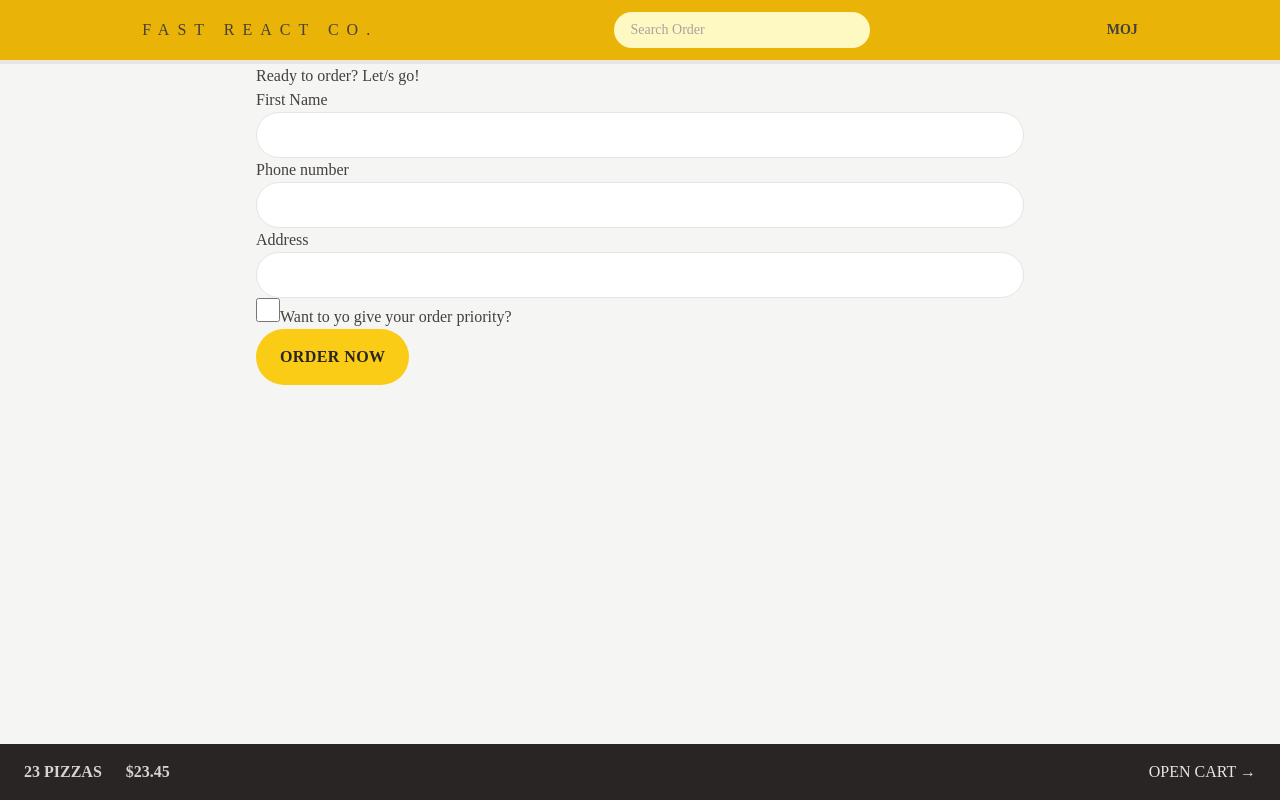
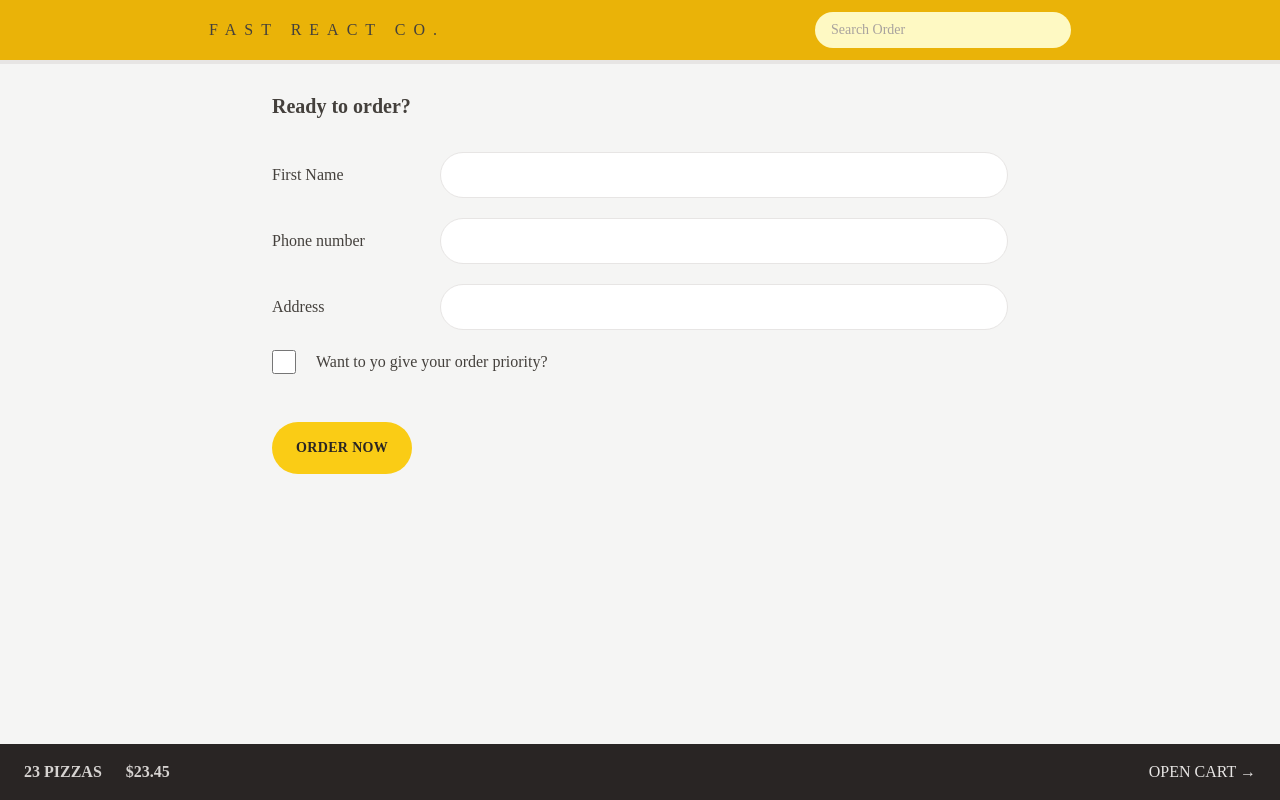
Before and after one commit to mojvaf/fast-pizza, a React (Vite) app: page /order/new in a window 1280 px wide. Built offline with nearby package versions, Linux system fonts and the light colour scheme.

Commit message:
start with redux

```diff
--- a/package.json
+++ b/package.json
@@ -10,8 +10,10 @@
     "preview": "vite preview"
   },
   "dependencies": {
+    "@reduxjs/toolkit": "^2.2.1",
     "react": "^18.2.0",
     "react-dom": "^18.2.0",
+    "react-redux": "^9.1.0",
     "react-router-dom": "^6.22.0"
   },
   "devDependencies": {
--- a/src/features/cart/Cart.jsx
+++ b/src/features/cart/Cart.jsx
@@ -29,7 +29,7 @@ function Cart() {
   const cart = fakeCart;
 
   return (
-    <div className="px-4 py-3">
+    <div className="px-4 py-3 ">
       <LinkButton to="/menu">&larr; Back to menu</LinkButton>
 
       <h2 className="mt-7 text-xl font-semibold">Your cart, %NAME%</h2>
--- a/src/features/order/CreateOrder.jsx
+++ b/src/features/order/CreateOrder.jsx
@@ -47,31 +47,40 @@ function CreateOrder() {
   const cart = fakeCart;
 
   return (
-    <div>
-      <h2>Ready to order? Let/s go!</h2>
+    <div className="px-4 py-7">
+      <h2 className="mb-8 text-xl font-semibold">Ready to order?</h2>
       {/*<Form method='POST' action="/order/new"*/}
       <Form method="POST">
-        <div>
-          <label>First Name</label>
-          <input type="text" name="customer" required className="input" />
+        <div className="mb-5 flex flex-col gap-2 sm:flex-row sm:items-center">
+          <label className="sm:basis-40">First Name</label>
+          <input type="text" name="customer" required className="input grow" />
         </div>
 
-        <div>
-          <label>Phone number</label>
-          <div>
-            <input type="tel" name="phone" required className="input" />
-          </div>
-          {formErrors?.phone && <p>{formErrors.phone}</p>}
-        </div>
-
-        <div>
-          <label>Address</label>
-          <div>
-            <input type="text" name="address" required className="input" />
+        <div className="mb-5 flex flex-col gap-2 sm:flex-row sm:items-center">
+          <label className="sm:basis-40">Phone number</label>
+          <div className="grow">
+            <input type="tel" name="phone" required className="input w-full" />
+            {formErrors?.phone && (
+              <p className="mt-2 rounded-md bg-red-100 p-2 text-xs text-red-700">
+                {formErrors.phone}
+              </p>
+            )}
           </div>
         </div>
 
-        <div>
+        <div className="mb-5 flex flex-col gap-2 sm:flex-row sm:items-center">
+          <label className="sm:basis-40">Address</label>
+          <div className="grow">
+            <input
+              type="text"
+              name="address"
+              required
+              className="input w-full"
+            />
+          </div>
+        </div>
+
+        <div className="mb-12 flex items-center gap-5">
           <input
             type="checkbox"
             name="priority"
@@ -81,7 +90,9 @@ function CreateOrder() {
             // value={withPriority}
             // onChange={(e) => setWithPriority(e.target.checked)}
           />
-          <label htmlFor="priority">Want to yo give your order priority?</label>
+          <label htmlFor="priority" className="font-medium">
+            Want to yo give your order priority?
+          </label>
         </div>
 
         <div>
--- a/src/features/order/Order.jsx
+++ b/src/features/order/Order.jsx
@@ -1,44 +1,72 @@
 // Test ID: IIDSAT
 
-import { useLoaderData } from "react-router-dom";
-import { getOrder } from "../../services/apiRestaurant";
+import { useLoaderData } from 'react-router-dom';
+import { getOrder } from '../../services/apiRestaurant';
 import {
   calcMinutesLeft,
   formatCurrency,
   formatDate,
-} from "../../utils/helpers";
+} from '../../utils/helpers';
+import OrderItem from './OrderItem';
 
 function Order() {
   const order = useLoaderData();
   // Everyone can search for all orders, so for privacy reasons we're gonna gonna exclude names or address, these are only for the restaurant staff
-  const { status, priority, priorityPrice, orderPrice, estimatedDelivery } =
-    order;
+  const {
+    status,
+    priority,
+    priorityPrice,
+    orderPrice,
+    estimatedDelivery,
+    cart,
+  } = order;
   const deliveryIn = calcMinutesLeft(estimatedDelivery);
 
   return (
-    <div>
-      <div>
-        <h2>Status</h2>
+    // space is used instead of flex
+    <div className="space-y-8 px-4 py-6">
+      <div className="flex flex-wrap items-center justify-between gap-2">
+        <h2 className="text-xl font-semibold">order #{'id'} state</h2>
 
-        <div>
-          {priority && <span>Priority</span>}
-          <span>{status} order</span>
+        <div className="space-x-2">
+          {priority && (
+            <span className="rounded-full bg-red-500 px-3 py-1 text-sm font-semibold uppercase tracking-wide text-red-50">
+              Priority
+            </span>
+          )}
+          <span className="rounded-full bg-green-500 px-3 py-1 text-sm font-semibold uppercase tracking-wide text-green-50">
+            {status} order
+          </span>
         </div>
       </div>
 
-      <div>
-        <p>
+      <div className="bg flex flex-wrap items-center justify-between gap-2 bg-stone-200 px-6 py-5">
+        <p className="font-medium">
           {deliveryIn >= 0
             ? `Only ${calcMinutesLeft(estimatedDelivery)} minutes left 😃`
-            : "Order should have arrived"}
+            : 'Order should have arrived'}
         </p>
-        <p>(Estimated delivery: {formatDate(estimatedDelivery)})</p>
+        <p className="text-xs text-stone-500">
+          (Estimated delivery: {formatDate(estimatedDelivery)})
+        </p>
       </div>
-
-      <div>
-        <p>Price pizza: {formatCurrency(orderPrice)}</p>
-        {priority && <p>Price priority: {formatCurrency(priorityPrice)}</p>}
-        <p>To pay on delivery: {formatCurrency(orderPrice + priorityPrice)}</p>
+      <ul className="dive-stone-200 divide-y border-b border-t">
+        {cart.map((item) => (
+          <OrderItem key={item.id} item={item} />
+        ))}
+      </ul>
+      <div className="space-y-2 bg-stone-200 px-6 py-5">
+        <p className="text-sm font-medium text-stone-600">
+          Price pizza: {formatCurrency(orderPrice)}
+        </p>
+        {priority && (
+          <p className="text-sm font-medium text-stone-600">
+            Price priority: {formatCurrency(priorityPrice)}
+          </p>
+        )}
+        <p className="text-sm font-bold text-stone-600">
+          To pay on delivery: {formatCurrency(orderPrice + priorityPrice)}
+        </p>
       </div>
     </div>
   );
--- a/src/features/order/OrderItem.jsx
+++ b/src/features/order/OrderItem.jsx
@@ -1,13 +1,15 @@
-function OrderItem({ item, isLoadingIngredients, ingredients }) {
+import { formatCurrency } from '../../utils/helpers';
+
+function OrderItem({ item }) {
   const { quantity, name, totalPrice } = item;
 
   return (
-    <li>
-      <div>
+    <li className="py-3">
+      <div className="flex items-center justify-between gap-2 text-sm">
         <p>
-          <span>{quantity}&times;</span> {name}
+          <span className="font-bold">{quantity}&times;</span> {name}
         </p>
-        <p>{formatCurrency(totalPrice)}</p>
+        <p className="font-bold">{formatCurrency(totalPrice)}</p>
       </div>
     </li>
   );
--- a/src/features/user/UserName.jsx
+++ b/src/features/user/UserName.jsx
@@ -1,5 +1,11 @@
-function username() {
-  return <div className="hidden text-sm font-semibold md:block">Moj</div>;
+import { useSelector } from 'react-redux';
+
+function Username() {
+  const username = useSelector((state) => state.user.username);
+  if (!username) return null;
+  return (
+    <div className="hidden text-sm font-semibold md:block">{username}</div>
+  );
 }
 
-export default username;
+export default Username;
--- a/src/features/user/userSlice.js
+++ b/src/features/user/userSlice.js
@@ -1,4 +1,4 @@
-function getPosition() {
+/*function getPosition() {
   return new Promise(function (resolve, reject) {
     navigator.geolocation.getCurrentPosition(resolve, reject);
   });
@@ -19,3 +19,24 @@ async function fetchAddress() {
   // 3) Then we return an object with the data that we are interested in
   return { position, address };
 }
+*/
+
+import { createSlice } from '@reduxjs/toolkit';
+
+const initialState = {
+  username: '',
+};
+
+const userSlice = createSlice({
+  name: 'user',
+  initialState,
+  reducers: {
+    updateName(state, action) {
+      state.username = action.payload;
+    },
+  },
+});
+
+export const { updateName } = userSlice.actions;
+
+export default userSlice.reducer;
--- a/src/index.css
+++ b/src/index.css
@@ -4,7 +4,7 @@
 
 @layer components {
   .input {
-    @apply w-full rounded-full border border-stone-200 px-4
+    @apply rounded-full border border-stone-200 px-4
     py-2 text-sm
     transition-all duration-300 placeholder:text-stone-400
     focus:outline-none focus:ring focus:ring-yellow-400 md:px-6 md:py-3;
--- a/src/main.jsx
+++ b/src/main.jsx
@@ -1,9 +1,14 @@
-import React from "react";
-import ReactDOM from "react-dom/client";
-import App from "./App.jsx";
-import "./index.css";
-ReactDOM.createRoot(document.getElementById("root")).render(
+import React from 'react';
+import ReactDOM from 'react-dom/client';
+import App from './App.jsx';
+import './index.css';
+import { Provider } from 'react-redux';
+import store from './store';
+
+ReactDOM.createRoot(document.getElementById('root')).render(
   <React.StrictMode>
-    <App />
-  </React.StrictMode>
+    <Provider store={store}>
+      <App />
+    </Provider>
+  </React.StrictMode>,
 );
--- /dev/null
+++ b/src/store.js
@@ -0,0 +1,10 @@
+import { configureStore } from '@reduxjs/toolkit';
+import userReducer from './features/user/userSlice';
+
+const store = configureStore({
+  reducer: {
+    user: userReducer,
+  },
+});
+
+export default store;
--- a/src/ui/Button.jsx
+++ b/src/ui/Button.jsx
@@ -2,10 +2,10 @@ import { Link } from 'react-router-dom';
 
 function Button({ children, disabled, to, type }) {
   const base =
-    'inline-block rounded-full bg-yellow-400  font-semibold uppercase tracking-wide text-stone-800 transition-colors duration-300 hover:bg-yellow-300 focus:bg-yellow-300 focus:outline-none focus:ring focus:ring-yellow-300 focus:ring-offset-2 disabled:cursor-not-allowed ';
+    'inline-block text-sm rounded-full bg-yellow-400  font-semibold uppercase tracking-wide text-stone-800 transition-colors duration-300 hover:bg-yellow-300 focus:bg-yellow-300 focus:outline-none focus:ring focus:ring-yellow-300 focus:ring-offset-2 disabled:cursor-not-allowed ';
 
   const styles = {
-    primary: base + ' px-4 py-3 md:px-6 md:py-4',
+    primary: base + ' px-4 py-3 text-sm md:px-6 md:py-4',
     small: base + ' px-4 py-2 md:px-5 md:py-2.5 text-xs',
     secondary:
       'inline-block rounded-full bg-transparent border-2 border-stone-400 font-semibold uppercase tracking-wide text-stone-400 transition-colors duration-300 hover:bg-stone-400 hover:text-stone-100 focus:bg-stone-300 focus:outline-none focus:ring focus:ring-stone-200 focus:ring-offset-2 disabled:cursor-not-allowed px-4 py-2.5 md:px-6 md:py-3.5',
```
Also changed, not shown: index.html (+4 -0 lines), 1 other file (tests, documents, lock files or other folders).
